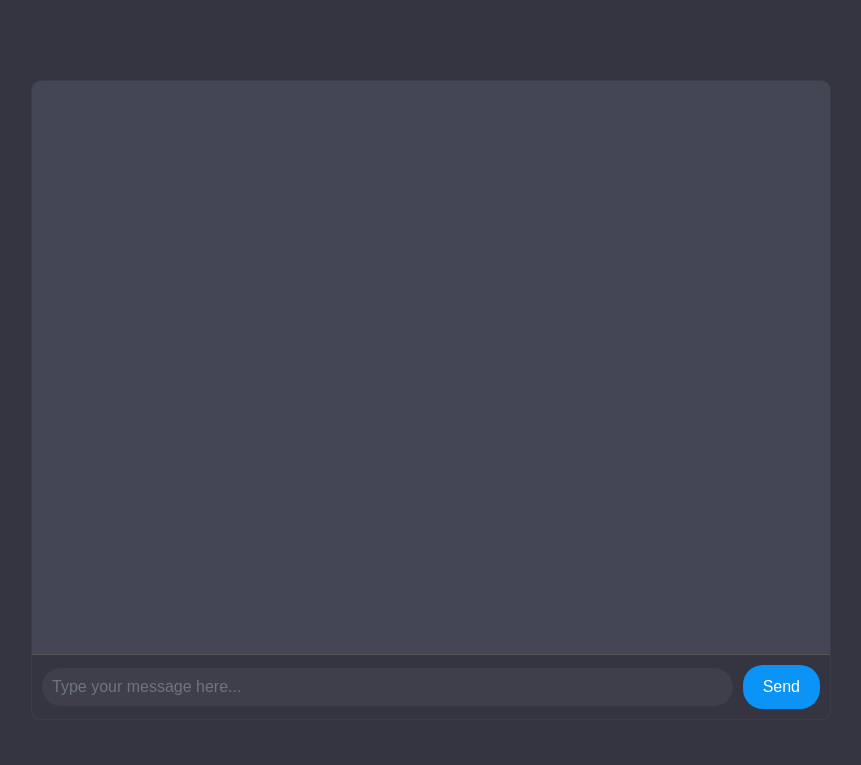
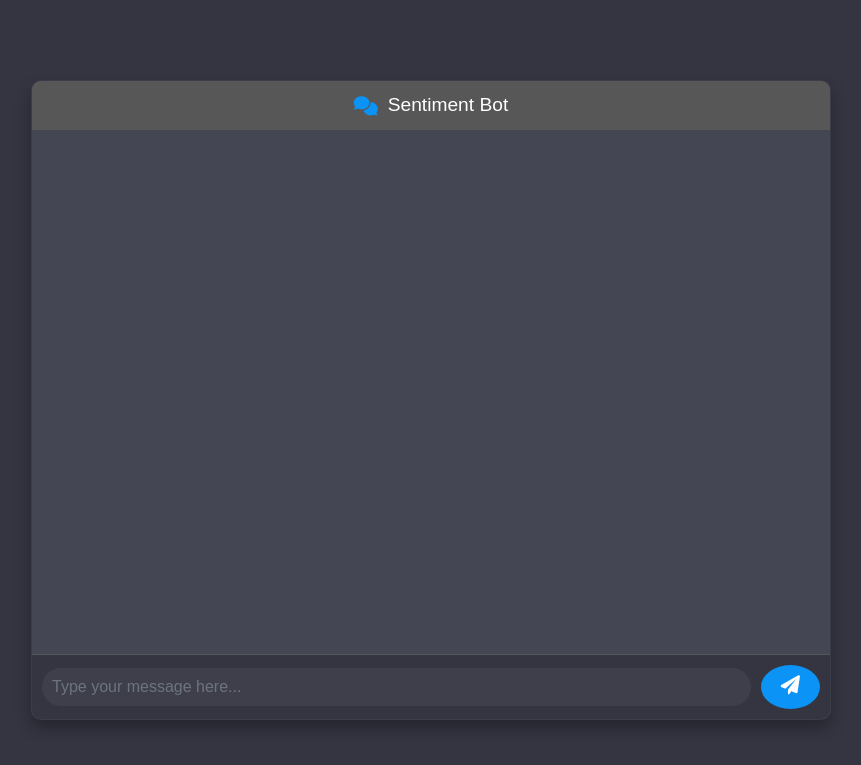
Before and after one commit to prasannarajezzzy/sentiment, a Flask app: page / in a window 1280 px wide. Shown: the top 765 px of the page, without its empty margins (209-1070 px from the left). Run offline with Flask 3, Linux system fonts and the light colour scheme; some libraries are stand-ins or nearby versions.

Commit message:
Update index.html

```diff
--- a/templates/index.html
+++ b/templates/index.html
@@ -3,9 +3,11 @@
 <head>
     <meta charset="UTF-8">
     <meta name="viewport" content="width=device-width, initial-scale=1.0">
-    <title>Sentiment Bot </title>
+    <title>Sentiment Bot</title>
     <!-- Bootstrap CSS -->
     <link href="https://stackpath.bootstrapcdn.com/bootstrap/4.5.2/css/bootstrap.min.css" rel="stylesheet">
+    <!-- Font Awesome for icons -->
+    <link href="https://cdnjs.cloudflare.com/ajax/libs/font-awesome/6.0.0/css/all.min.css" rel="stylesheet">
 
     <style>
         body {
@@ -29,6 +31,24 @@
             display: flex;
             flex-direction: column;
             overflow: hidden;
+            box-shadow: 0 8px 16px rgba(0, 0, 0, 0.3);
+        }
+
+        #header {
+            background-color: #575757;
+            padding: 10px;
+            text-align: center;
+            font-size: 1.2em;
+            color: white;
+            display: flex;
+            align-items: center;
+            justify-content: center;
+            border-bottom: 1px solid #444654;
+        }
+
+        #header i {
+            margin-right: 10px;
+            color: #0b93f6;
         }
 
         #messages {
@@ -86,21 +136,32 @@
             background-color: #0b93f6;
             color: white;
             border: none;
-            border-radius: 20px;
+            border-radius: 50%;
             cursor: pointer;
+            transition: background-color 0.3s, transform 0.3s;
+        }
+
+        #send-btn i {
+            font-size: 1.2em;
         }
 
         #send-btn:hover {
             background-color: #0a82d5;
+            transform: scale(1.05);
         }
     </style>
 </head>
 <body>
     <div id="chatbox" class="card">
+        <div id="header">
+            <i class="fas fa-comments"></i> Sentiment Bot
+        </div>
         <div id="messages"></div>
         <div id="input-container">
             <input type="text" id="input-box" class="form-control" placeholder="Type your message here...">
-            <button id="send-btn" class="btn btn-primary">Send</button>
+            <button id="send-btn" class="btn btn-primary">
+                <i class="fas fa-paper-plane"></i>
+            </button>
         </div>
     </div>
 
@@ -135,10 +196,20 @@
         });
 
         function appendMessage(sender, message) {
+            const messageContainer = document.createElement("div");
+            messageContainer.classList.add("message-container");
+
+            const avatar = document.createElement("div");
+            avatar.classList.add("avatar", sender);
+            avatar.innerHTML = sender === "user" ? '<i class="fas fa-user"></i>' : '<i class="fas fa-robot"></i>';
+
             const messageElem = document.createElement("div");
             messageElem.classList.add("message", sender);
             messageElem.textContent = message;
-            messages.appendChild(messageElem);
+
+            messageContainer.appendChild(avatar);
+            messageContainer.appendChild(messageElem);
+            messages.appendChild(messageContainer);
             messages.scrollTop = messages.scrollHeight;
         }
     </script>
```
Also changed, not shown: other parts of templates/index.html (+31 -1 lines).
